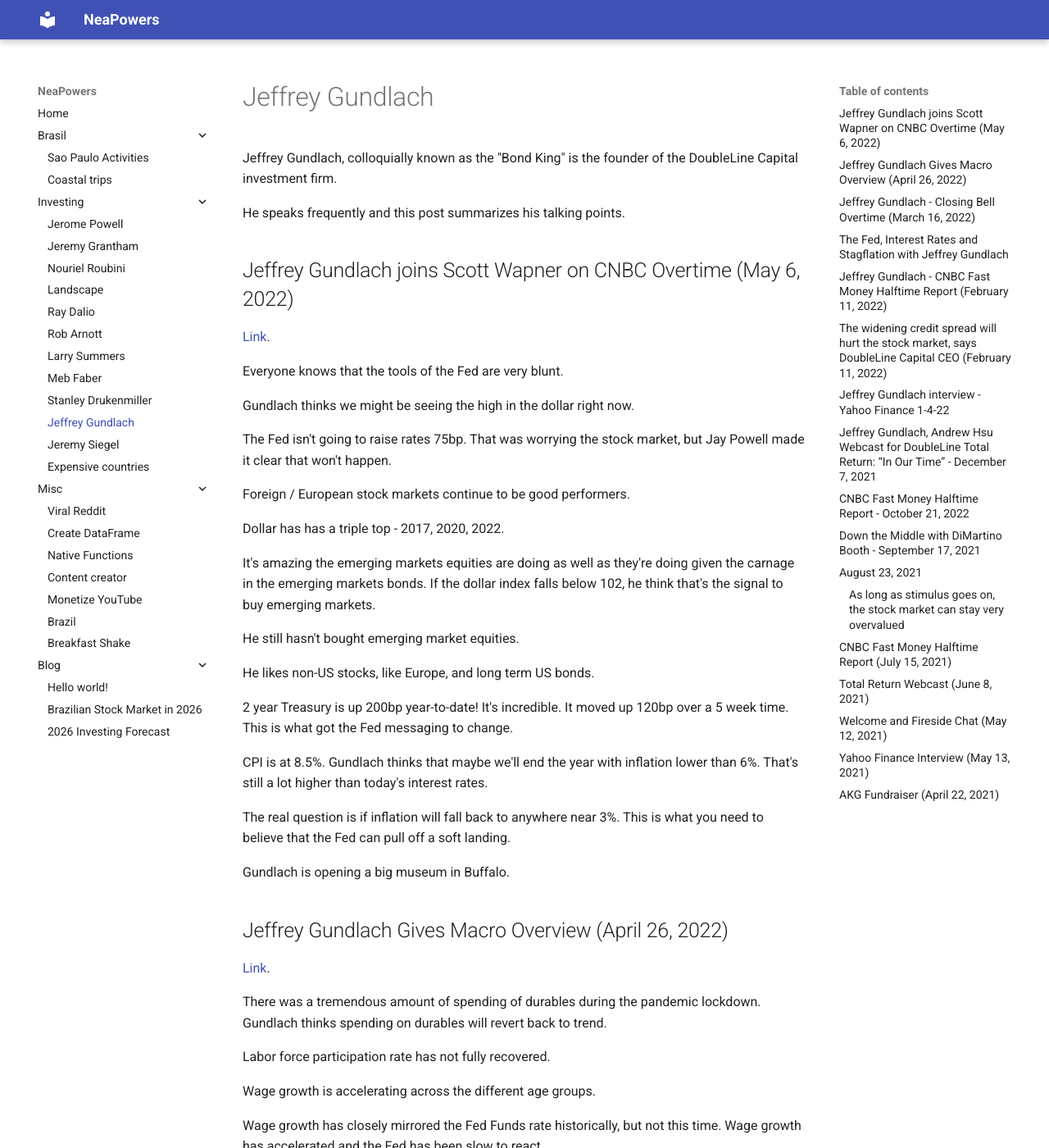
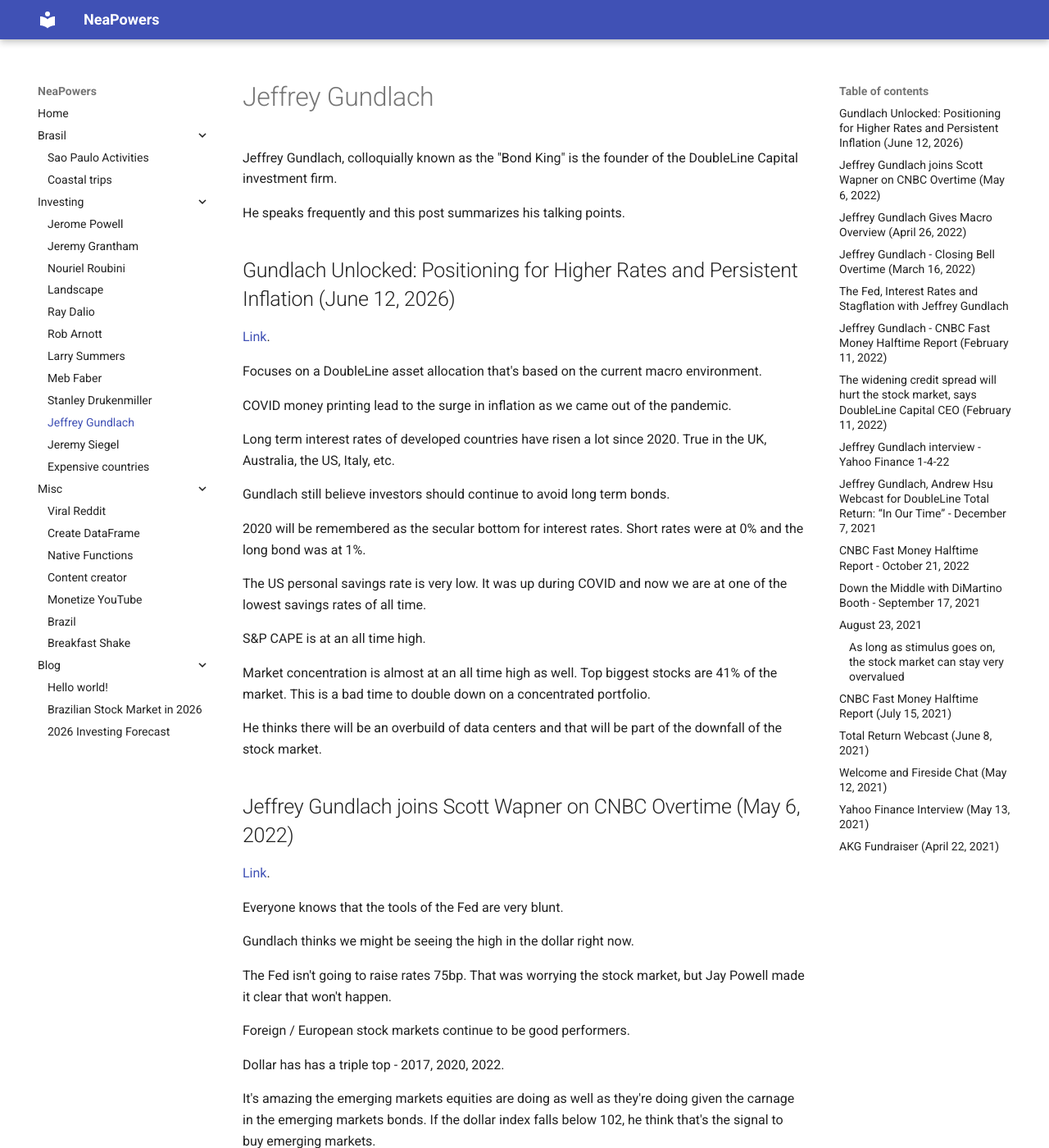
Before and after one commit to MrPowers/neapowers, an MkDocs documentation site: the page built from docs/investing/jeffrey-gundlach.md, in a window 1280 px wide and 1400 px high. Shown: the whole window at 82% size. Built offline with MkDocs 1.6.1 and Material for MkDocs 9.7.7, drawn with Linux system fonts in a browser that asks for light colours.

Commit message:
add jeffrey gundlach unlocked webcast

```diff
--- a/docs/investing/jeffrey-gundlach.md
+++ b/docs/investing/jeffrey-gundlach.md
@@ -9,6 +9,28 @@
 Jeffrey Gundlach, colloquially known as the "Bond King" is the founder of the DoubleLine Capital investment firm.
 
 He speaks frequently and this post summarizes his talking points.
+
+## Gundlach Unlocked: Positioning for Higher Rates and Persistent Inflation (June 12, 2026)
+
+[Link](https://www.youtube.com/watch?v=6WvR43ju-jw).
+
+Focuses on a DoubleLine asset allocation that's based on the current macro environment.
+
+COVID money printing lead to the surge in inflation as we came out of the pandemic.
+
+Long term interest rates of developed countries have risen a lot since 2020.  True in the UK, Australia, the US, Italy, etc.
+
+Gundlach still believe investors should continue to avoid long term bonds.
+
+2020 will be remembered as the secular bottom for interest rates.  Short rates were at 0% and the long bond was at 1%.
+
+The US personal savings rate is very low.  It was up during COVID and now we are at one of the lowest savings rates of all time.
+
+S&P CAPE is at an all time high.
+
+Market concentration is almost at an all time high as well.  Top biggest stocks are 41% of the market.  This is a bad time to double down on a concentrated portfolio.
+
+He thinks there will be an overbuild of data centers and that will be part of the downfall of the stock market.
 
 ## Jeffrey Gundlach joins Scott Wapner on CNBC Overtime (May 6, 2022)
 
```
